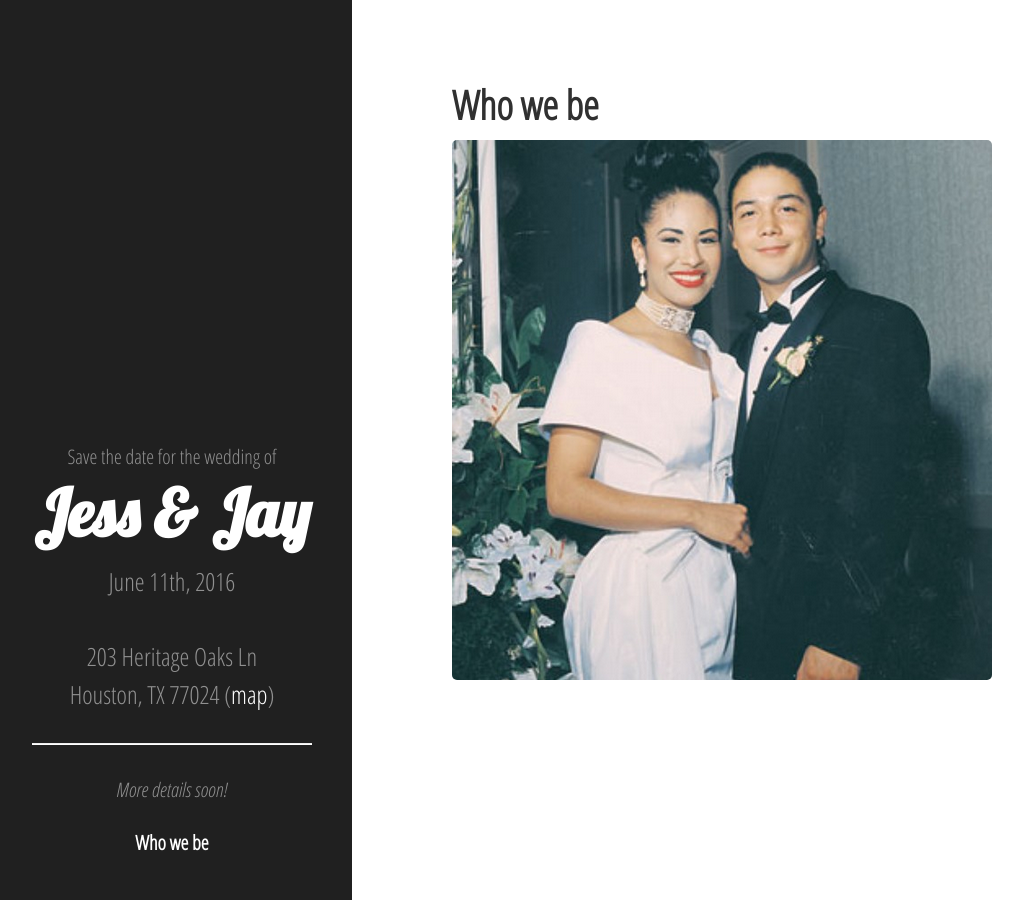
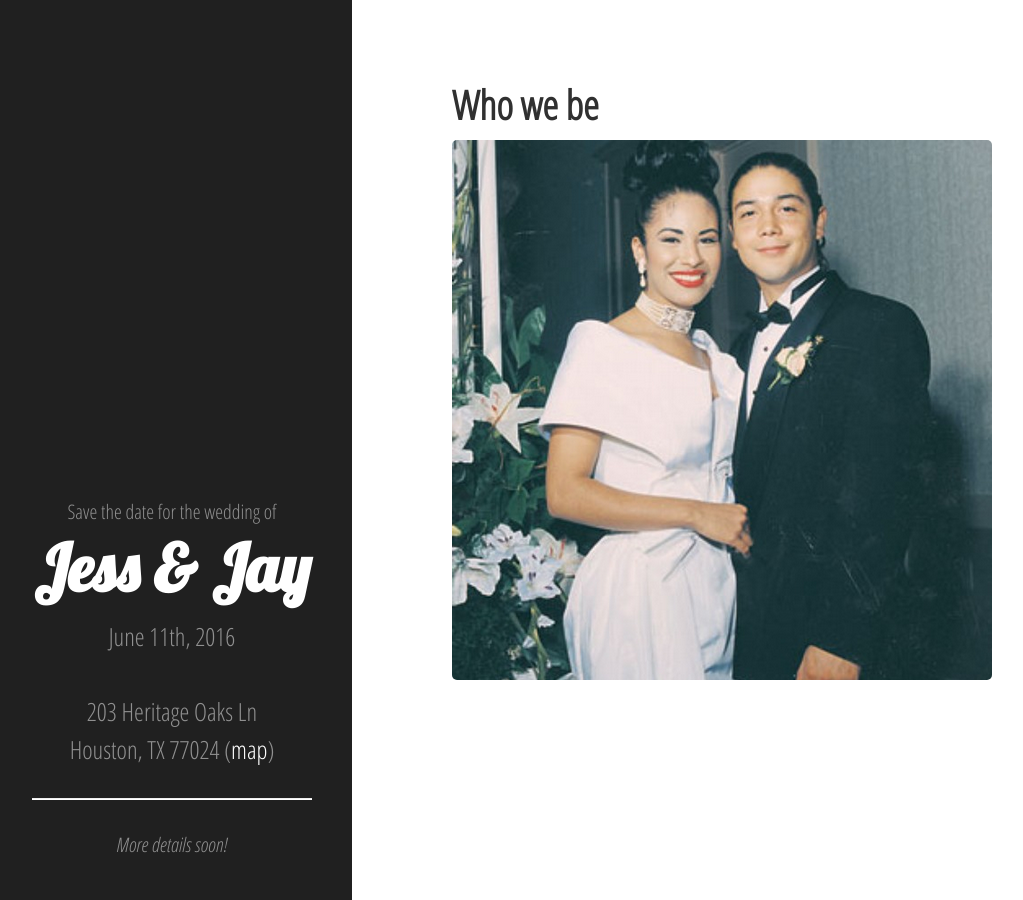
Before and after one commit to JessAndJay/JessAndJay.github.io, a Jekyll site: the page built from about.md, in a window 1280 px wide. Shown: the whole page, without its empty margins (8-1031 px from the left). Built offline with Jekyll 4.4.1, drawn with Linux system fonts in a browser that asks for light colours; Markdown is read by kramdown in place of the engine named in the settings.

Commit message:
checkpoint

```diff
--- a/_includes/sidebar.html
+++ b/_includes/sidebar.html
@@ -19,14 +19,14 @@
         `layout: page` in the front-matter. See readme for usage.
       {% endcomment %}
 
-      {% assign pages_list = site.pages %}
+      <!--{% assign pages_list = site.pages %}
       {% for node in pages_list %}
         {% if node.title != null %}
           {% if node.layout == "page" %}
             <a class="sidebar-nav-item{% if page.url == node.url %} active{% endif %}" href="{{ node.url }}">{{ node.title }}</a>
           {% endif %}
         {% endif %}
-      {% endfor %}
+      {% endfor %}-->
 
     </nav>
 
--- a/index.html
+++ b/index.html
@@ -10,7 +10,7 @@ title: Home
 <script type="text/javascript">
 
   var canvas = document.getElementById('myCanvas');
-  // fitToContainer(canvas);
+  fitToContainer(canvas);
 
   function fitToContainer(canvas){
     // Make it visually fill the positioned parent
@@ -25,6 +25,7 @@ title: Home
     // canvas.height  = screen.height*0.85;
     // canvas.height = Math.min(canvas.width, canvas.height);
     canvas.height = canvas.offsetHeight;
+    canvas.width = canvas.offsetWidth;
   }
 
 </script>
```
Also changed, not shown: assets/js/nyan.js (+7 -1 lines), _layouts/home.html (line endings or trailing spaces).
